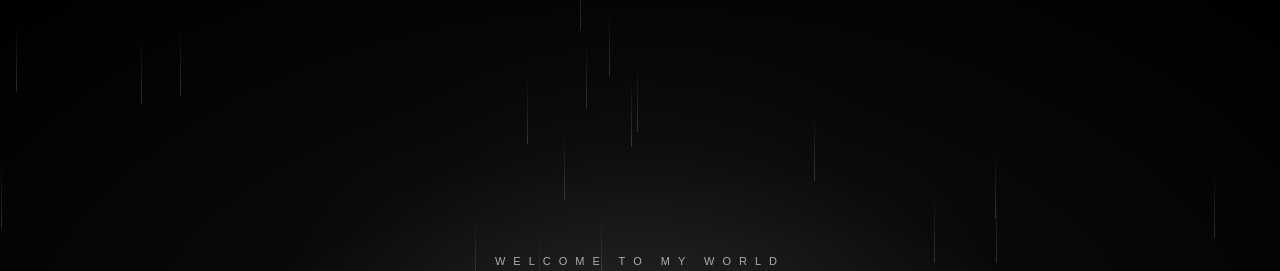
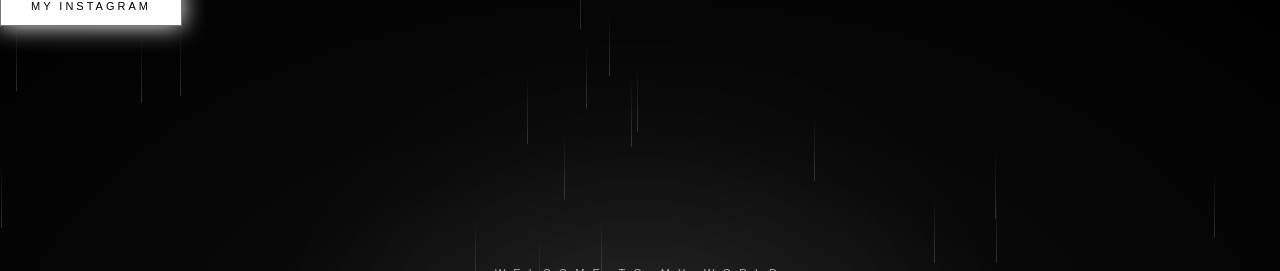
Before and after one commit to cigsaftervivek/cigsaaftervivek, a plain HTML site: page index.html in a window 1280 px wide. Shown: the top 271 px of the page. Drawn offline with Linux system fonts and the light colour scheme.

Commit message:
Update index.html

```diff
--- a/index.html
+++ b/index.html
@@ -3,7 +3,12 @@
 <html lang="en">
 <head>
 <meta charset="UTF-8">
-<meta name="viewport" content="width=device-width, initial-scale=1.0">
+<a href="https://www.instagram.com/YOUR_VIVEK.KASERAA/"
+   class="button"
+   target="_blank"
+   rel="noopener noreferrer">
+   MY INSTAGRAM
+</a>
 <title>Vivek Kasera | Official</title>
 
 <style>
```
